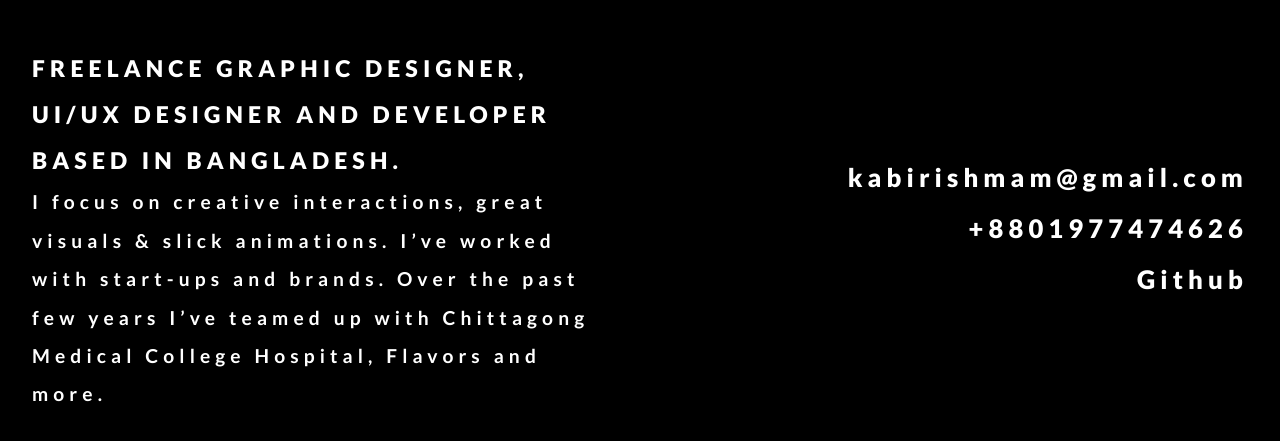
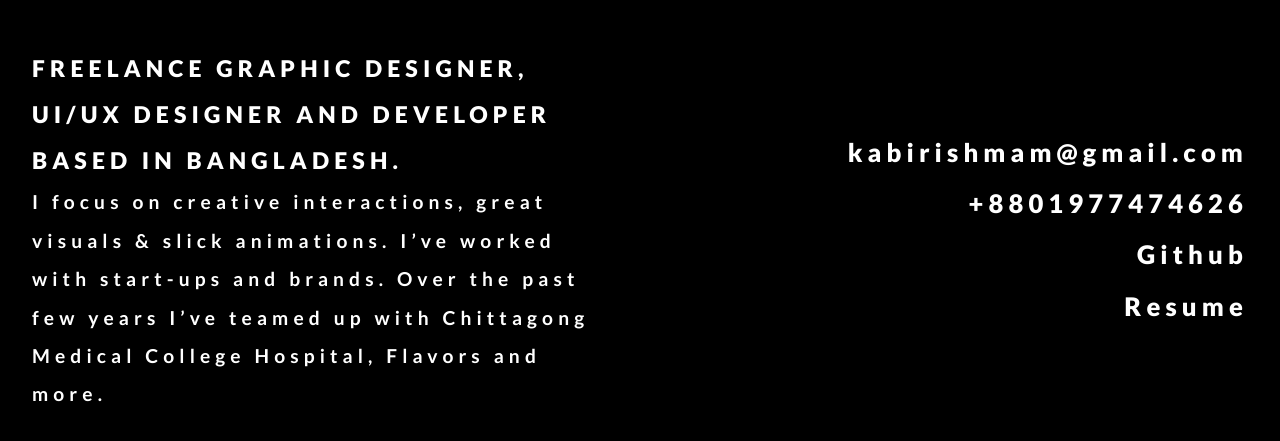
Before and after one commit to ishmam02/Portfolio-Website, a plain HTML site: page about.html in a window 1280 px wide. Shown: the part 171-612 px from the top of the page. Drawn offline with Linux system fonts and the light colour scheme.

Commit message:
Resume Upload

```diff
--- a/about.html
+++ b/about.html
@@ -21,6 +21,7 @@
                 <span class="contact email">kabirishmam@gmail.com</span>
                 <span class="contact phone">+8801977474626</span>
                 <span class="contact instagram"><a  class="instagram"href="https://github.com/ishmamKabir">Github</a></span>
+                <span class="contact instagram"><a  class="instagram"href="CV.pdf">Resume</a></span>
             </h1>
 
 
```
Also changed, not shown: 1 other file.
